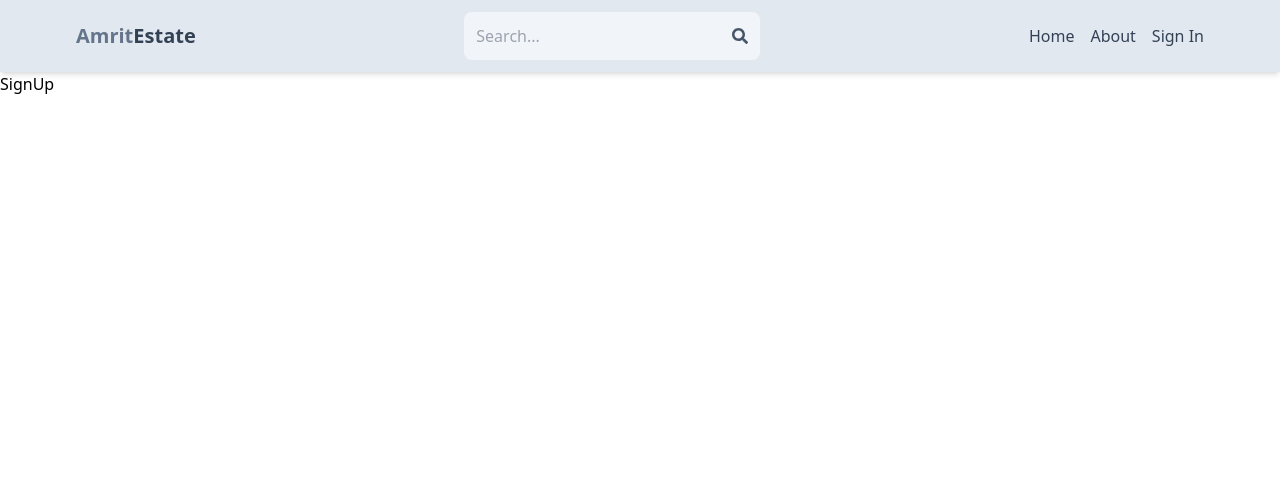
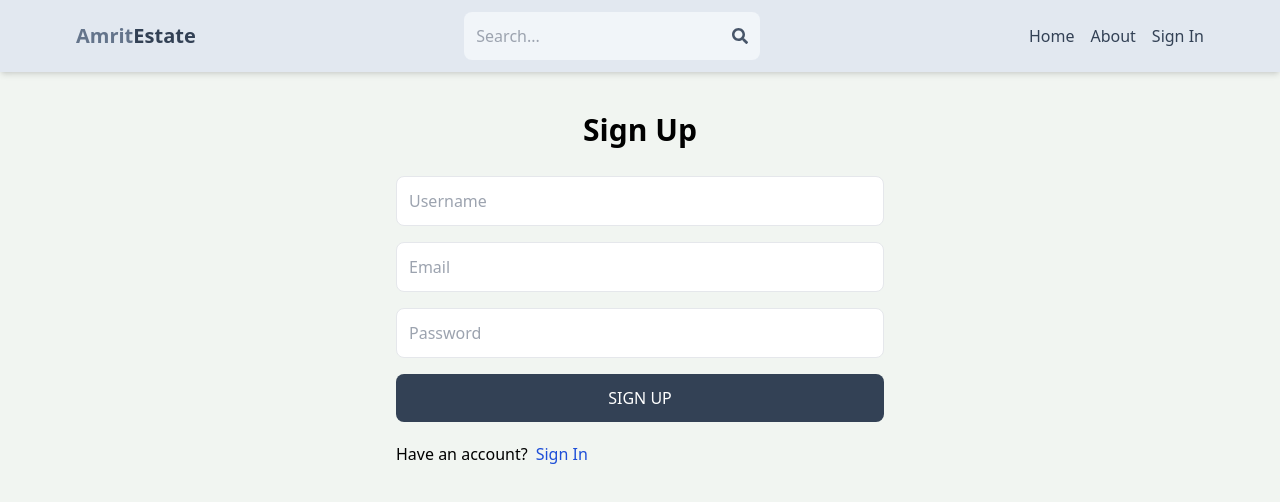
Before and after one commit to amrit-singh-deo/mern-estate, a React (Vite) app in the folder client/: page /signup in a window 1280 px wide. Shown: the top 502 px of the page. Built offline with nearby package versions, Linux system fonts and the light colour scheme.

Commit message:
complete sign up page ui

```diff
--- a/client/src/index.css
+++ b/client/src/index.css
@@ -1,3 +1,7 @@
 @tailwind base;
 @tailwind components;
 @tailwind utilities;
+
+body {
+  background-color: rgb(241, 245, 241);
+}
--- a/client/src/pages/SignUp.jsx
+++ b/client/src/pages/SignUp.jsx
@@ -1,9 +1,41 @@
-import React from 'react'
+import React from "react";
+import { Link } from "react-router-dom";
 
 const SignUp = () => {
   return (
-    <div>SignUp</div>
-  )
-}
+    <div className="p-3 max-w-lg mx-auto">
+      <h1 className="text-3xl text-center font-semibold my-7">Sign Up</h1>
+      <form className="flex flex-col gap-4">
+        <input
+          type="text"
+          placeholder="Username"
+          className="border p-3 rounded-lg"
+          id="username"
+        />
+        <input
+          type="email"
+          placeholder="Email"
+          className="border p-3 rounded-lg"
+          id="email"
+        />
+        <input
+          type="password"
+          placeholder="Password"
+          className="border p-3 rounded-lg"
+          id="password"
+        />
+        <button className="bg-slate-700 text-white p-3 rounded-lg uppercase hover:opacity-95 disabled:opacity-80">
+          Sign Up
+        </button>
+      </form>
+      <div className="flex gap-2 mt-5">
+        <p>Have an account?</p>
+        <Link to={"/signin"}>
+          <span className="text-blue-700">Sign In</span>
+        </Link>
+      </div>
+    </div>
+  );
+};
 
-export default SignUp
+export default SignUp;
```
